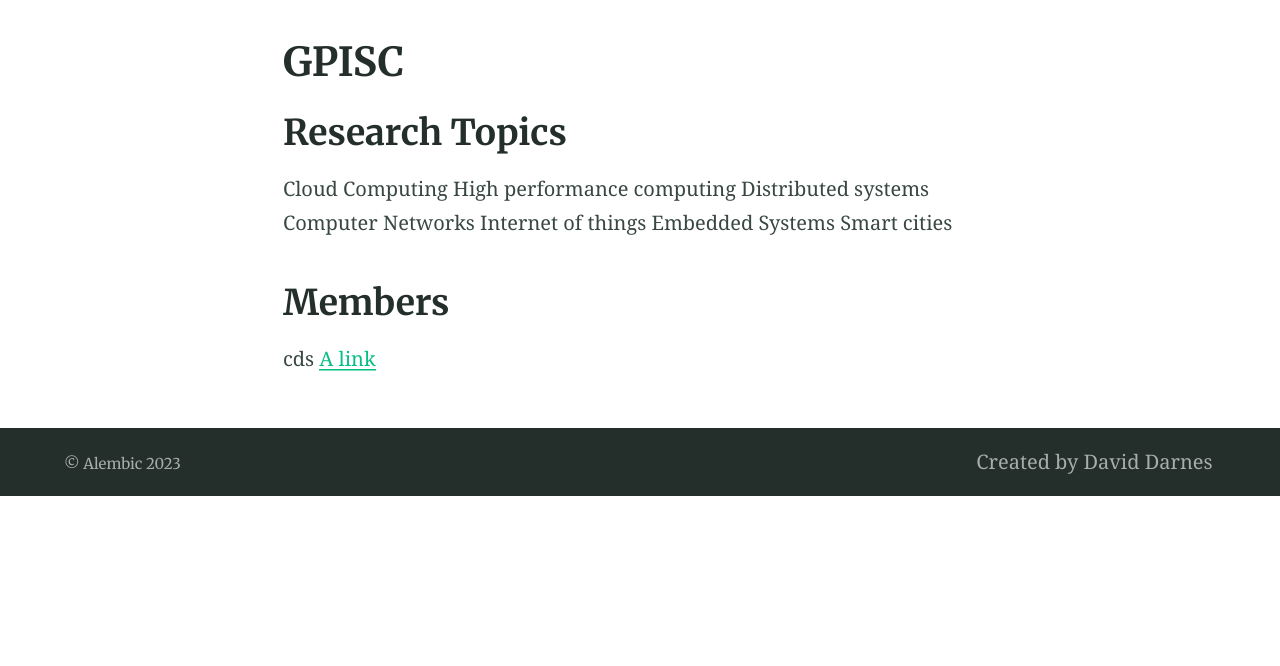
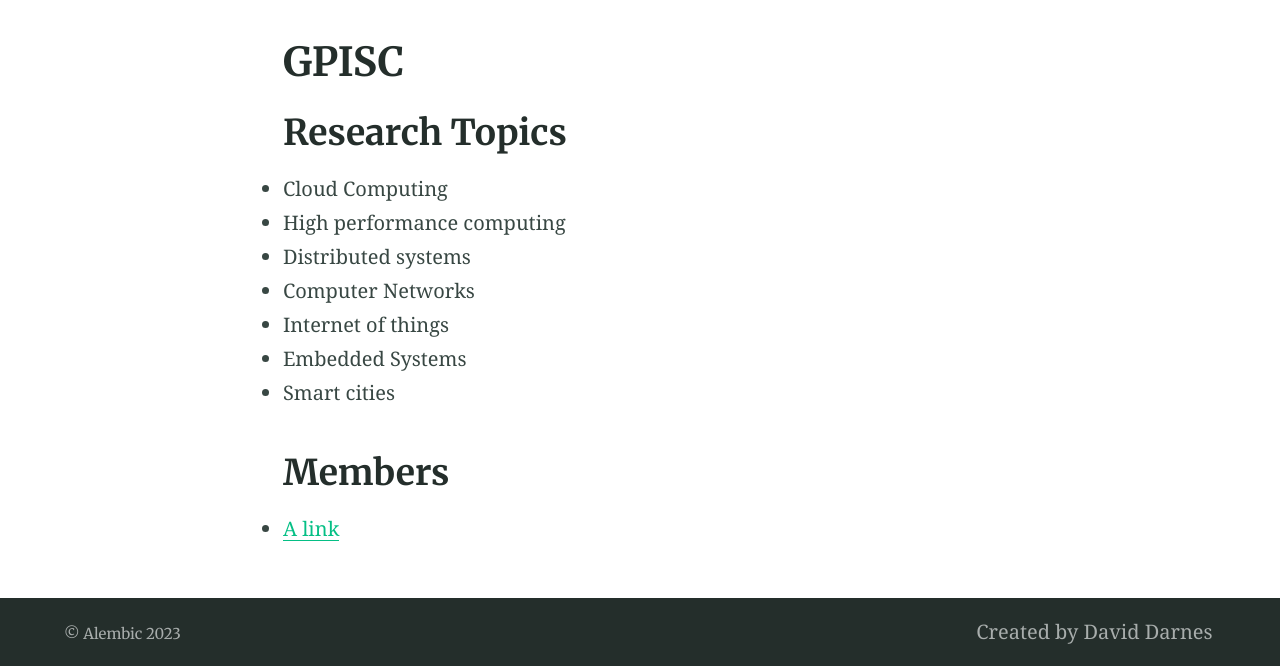
Before and after one commit to gpisc-unioeste/website, a Jekyll site: the page built from index.md, in a window 1280 px wide. Shown: the part 408-1074 px from the top of the page. Built offline with Jekyll 4.4.1, drawn with Linux system fonts in a browser that asks for light colours; before the commit the page ends 904 px from its top, so only the background shows below that.

Commit message:
Update index.md

```diff
--- a/index.md
+++ b/index.md
@@ -10,15 +10,14 @@ excerpt: ""
 
 
 ## Research Topics
-Cloud Computing
-High performance computing
-Distributed systems
-Computer Networks
-Internet of things
-Embedded Systems
-Smart cities
+* Cloud Computing
+* High performance computing
+* Distributed systems
+* Computer Networks
+* Internet of things
+* Embedded Systems
+* Smart cities
 
 
 ## Members
-cds
-[A link](https://david.darn.es "Edson Tavares de Camargo")
+* [A link](https://david.darn.es "Edson Tavares de Camargo")
```
